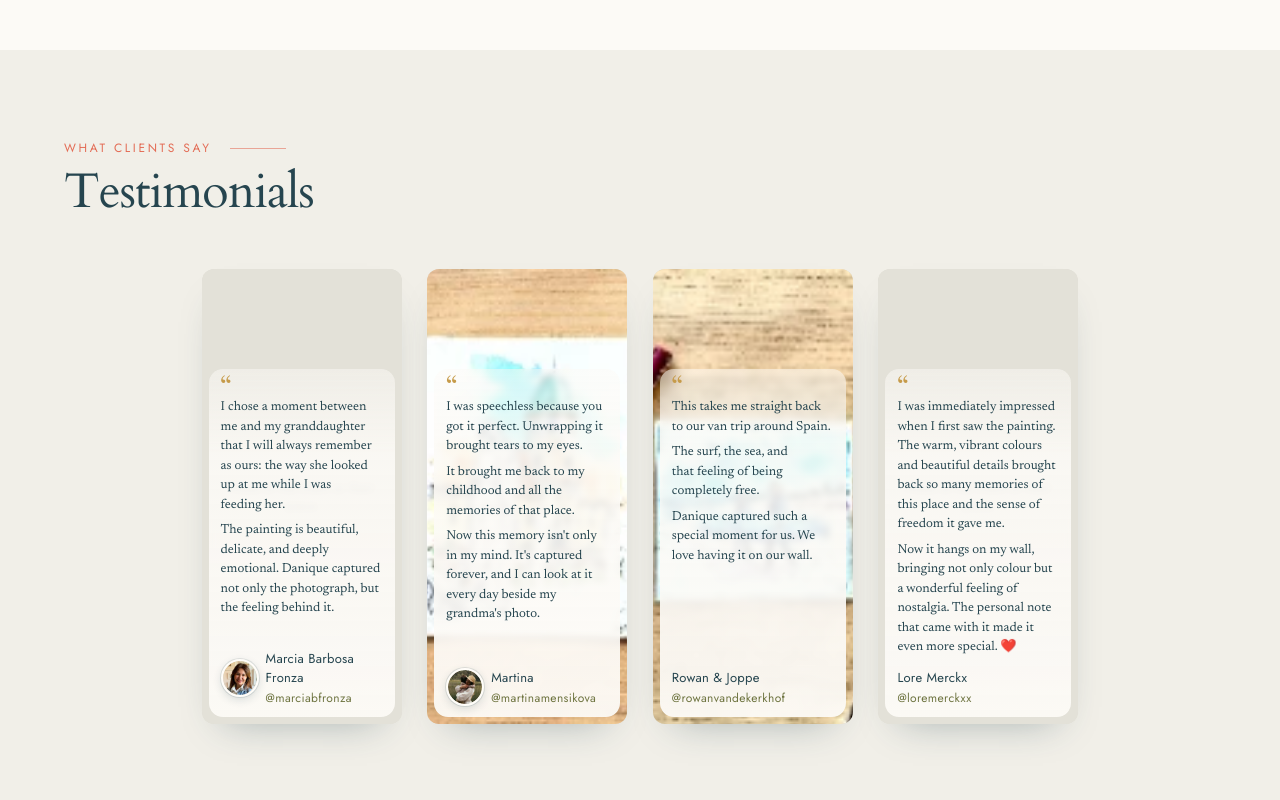
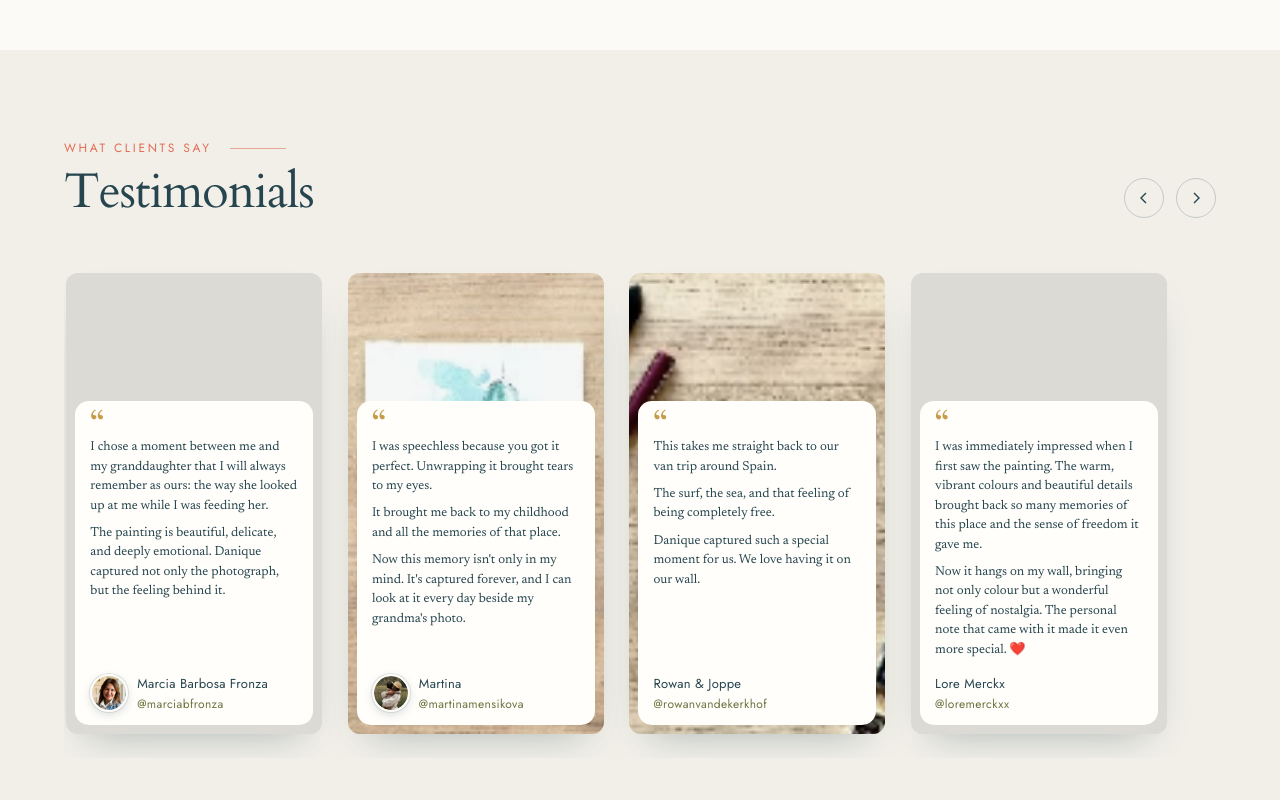
Before and after one commit to leadawaker/AtelierDanique, a React (Vite) app: page /en in a window 1280 px wide. Shown: the part 5120-5920 px from the top of the page. Built offline with nearby package versions, Linux system fonts and the light colour scheme; no server answers.

Commit message:
Testimonials as a carousel, flat white quote panel, muted photos until hover
Co-Authored-By: Claude Opus 5.5 <noreply@anthropic.com>

```diff
--- a/src/index.css
+++ b/src/index.css
@@ -81,9 +81,9 @@ input, textarea, select, button { font-family: inherit; font-size: inherit; colo
    and the text scales with it. */
 .tm-card { container-type: inline-size; position: relative; display: flex; flex-direction: column; overflow: hidden; overflow: clip; margin: 0; border-radius: 12px; cursor: pointer; aspect-ratio: 5 / 8; box-shadow: 0 18px 38px -22px rgba(38,69,79,.4); background: #E3E1D8; }
 .tm-card:focus-visible { outline: 2px solid #E36B54; outline-offset: 3px; }
-.tm-art { position: absolute; inset: 0; transform-origin: 50% 38%; transition: transform 1.2s cubic-bezier(.22,.61,.36,1), filter .8s ease; }
+.tm-art { position: absolute; inset: 0; filter: saturate(.6) brightness(.97); transform-origin: 50% 38%; transition: transform 1.2s cubic-bezier(.22,.61,.36,1), filter .8s ease; }
 .tm-gap { flex: none; width: 100%; aspect-ratio: 2 / 1; }
-.tm-panel { position: relative; z-index: 1; flex: 1 0 auto; display: flex; flex-direction: column; gap: 3cqw; margin: 0 3.5cqw 3.5cqw; padding: 5cqw 6cqw; border-radius: 14px; background: linear-gradient(to bottom, rgba(252,250,246,.5) 0%, rgba(252,250,246,.88) 24%, rgba(252,250,246,.95) 100%); -webkit-backdrop-filter: blur(3px); backdrop-filter: blur(3px); transition: opacity .55s ease, transform .8s cubic-bezier(.22,.61,.36,1); }
+.tm-panel { position: relative; z-index: 1; flex: 1 0 auto; display: flex; flex-direction: column; gap: 3cqw; margin: 0 3.5cqw 3.5cqw; padding: 5cqw 6cqw; border-radius: 14px; background: #FFFEFB; transition: opacity .55s ease, transform .8s cubic-bezier(.22,.61,.36,1); }
 .tm-mark { font-family: 'Cardo', serif; font-size: 15cqw; line-height: .55; height: 6cqw; color: #C69B4A; }
 .tm-quote { margin: 0; font-family: 'Newsreader', serif; font-weight: 400; font-size: clamp(13px, 4.5cqw, 17px); line-height: 1.5; color: #26454F; text-wrap: pretty; }
 .tm-by { display: flex; align-items: center; gap: 3.5cqw; margin-top: auto; padding-top: 2.5cqw; }
--- a/src/pages/home/Testimonials.jsx
+++ b/src/pages/home/Testimonials.jsx
@@ -1,4 +1,4 @@
-import { useState } from 'react';
+import { useEffect, useRef, useState } from 'react';
 import { s } from '../../lib/css.js';
 import { usePhoto } from '../../lib/photos.js';
 import { buildTestimonials } from '../../lib/testimonials.js';
@@ -7,32 +7,90 @@ import GoogleReviewsLink from './GoogleReviewsLink.jsx';
 
 const GAP = 'clamp(18px,2vw,28px)';
 
-// Desktop: small fixed-width cards in centred rows. Mobile: a swipe rail.
-function gridStyle(compact) {
+// A horizontal swipe rail on every screen size; desktop adds arrows and mouse drag.
+function railStyle(compact) {
   if (compact) return 'display:flex;gap:12px;overflow-x:auto;scroll-snap-type:x mandatory;-webkit-overflow-scrolling:touch;scrollbar-width:none;padding-bottom:6px';
-  return '--tg:' + GAP + ';display:flex;flex-wrap:wrap;justify-content:center;gap:var(--tg);max-width:1400px;margin:0 auto';
+  return 'display:flex;gap:' + GAP + ';overflow-x:auto;scroll-snap-type:x proximity;scrollbar-width:none;padding:4px 2px 24px;cursor:grab';
 }
 
 function cardStyle(compact) {
   if (compact) return 'flex:0 0 86%;scroll-snap-align:center';
-  // Fixed, modest width; the row wraps and centres on its own.
-  return 'min-width:0;flex:0 0 clamp(200px,15vw,240px)';
+  return 'min-width:0;flex:0 0 clamp(240px,20vw,280px);scroll-snap-align:start';
 }
+
+// Mouse/pen drag-to-scroll; a drag swallows the click that ends it.
+function useDragScroll(ref, enabled) {
+  useEffect(() => {
+    const rail = ref.current;
+    if (!rail || !enabled) return undefined;
+    let down = false, startX = 0, startLeft = 0, moved = false;
+    const onDown = (e) => {
+      if (e.pointerType === 'touch') return;
+      down = true; moved = false; startX = e.clientX; startLeft = rail.scrollLeft;
+      rail.style.scrollSnapType = 'none';
+    };
+    const onMove = (e) => {
+      if (!down) return;
+      const dx = e.clientX - startX;
+      if (Math.abs(dx) > 4) moved = true;
+      rail.scrollLeft = startLeft - dx;
+    };
+    const end = () => { if (!down) return; down = false; rail.style.scrollSnapType = ''; };
+    const onClick = (e) => { if (moved) { e.preventDefault(); e.stopPropagation(); moved = false; } };
+    const onDrag = (e) => e.preventDefault();
+    rail.addEventListener('pointerdown', onDown);
+    rail.addEventListener('pointermove', onMove);
+    rail.addEventListener('pointerup', end);
+    rail.addEventListener('pointerleave', end);
+    rail.addEventListener('click', onClick, true);
+    rail.addEventListener('dragstart', onDrag);
+    return () => {
+      rail.removeEventListener('pointerdown', onDown);
+      rail.removeEventListener('pointermove', onMove);
+      rail.removeEventListener('pointerup', end);
+      rail.removeEventListener('pointerleave', end);
+      rail.removeEventListener('click', onClick, true);
+      rail.removeEventListener('dragstart', onDrag);
+    };
+  }, [ref, enabled]);
+}
+
+const ARROW = 'flex:0 0 auto;width:40px;height:40px;border-radius:50%;border:1px solid rgba(38,69,79,.22);background:transparent;color:#26454F;display:grid;place-items:center;cursor:pointer;transition:background .2s,color .2s,border-color .2s';
 
 export default function Testimonials({ t, lang, compact, content }) {
   const [hoverT, setHoverT] = useState(null);
   const [bareT, setBareT] = useState(null);
+  const railRef = useRef(null);
   const items = buildTestimonials(content, lang);
+  useDragScroll(railRef, !compact && items.length > 0);
   if (!items.length) return null;
+
+  const nudge = (dir) => {
+    const rail = railRef.current;
+    const card = rail && rail.firstElementChild;
+    if (card) rail.scrollBy({ left: dir * (card.getBoundingClientRect().width + 24), behavior: 'smooth' });
+  };
 
   return (
     <section id="testimonials" style={s('padding: clamp(48px,7vw,100px) clamp(24px,5vw,80px); background-color: #F1EFE8')}>
       <div data-reveal="" style={s('max-width:1400px;margin:0 auto')}>
-        <div style={s('margin-bottom:clamp(28px,4vw,52px)')}>
+        <div style={s('margin-bottom:clamp(28px,4vw,52px);display:flex;align-items:flex-end;justify-content:space-between;gap:24px')}>
+          <div>
           <p style={s('display:flex;align-items:center;gap:18px;margin:0 0 10px;font-size:12px;letter-spacing:.22em;text-transform:uppercase;color:#E36B54')}>{t.testEyebrow}<span aria-hidden="true" style={s('width:56px;height:1px;background:rgba(227,107,84,.55)')}></span></p>
           <h2 style={s("margin:0;font-family:'Cardo',serif;font-weight:400;font-size:clamp(32px,3.8vw,52px);line-height:1.05;letter-spacing:-.02em")}>{t.testTitle}</h2>
+          </div>
+          {compact ? null : (
+            <div style={s('display:flex;gap:12px')}>
+              <button type="button" className="h-fill-coral" aria-label="Previous" onClick={() => nudge(-1)} style={s(ARROW)}>
+                <svg width="16" height="16" viewBox="0 0 16 16" fill="none" aria-hidden="true"><path d="M10 3 5 8l5 5" stroke="currentColor" strokeWidth="1.4" /></svg>
+              </button>
+              <button type="button" className="h-fill-coral" aria-label="Next" onClick={() => nudge(1)} style={s(ARROW)}>
+                <svg width="16" height="16" viewBox="0 0 16 16" fill="none" aria-hidden="true"><path d="m6 3 5 5-5 5" stroke="currentColor" strokeWidth="1.4" /></svg>
+              </button>
+            </div>
+          )}
         </div>
-        <div data-noscrollbar="" style={s(gridStyle(compact))}>
+        <div ref={railRef} data-noscrollbar="" style={s(railStyle(compact))}>
           {items.map((item, i) => (
             <Card
               t={t}
```
